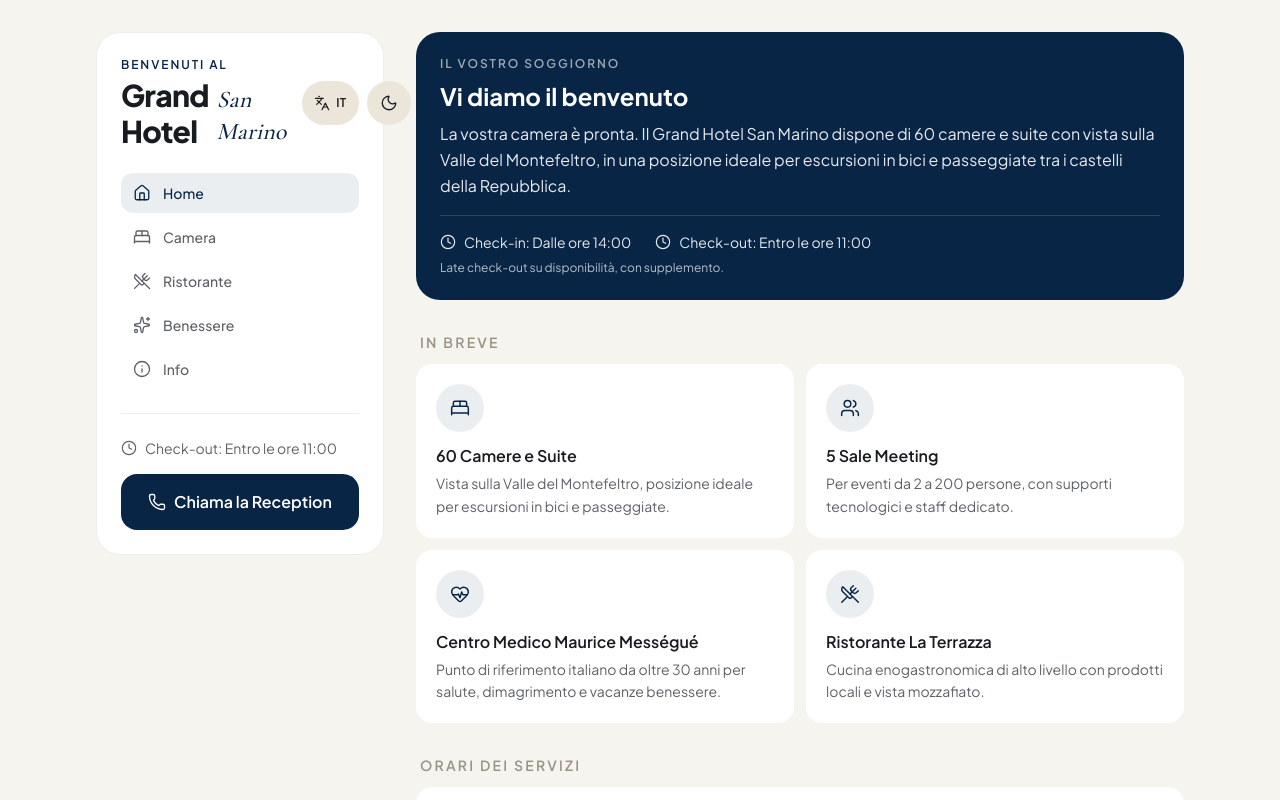
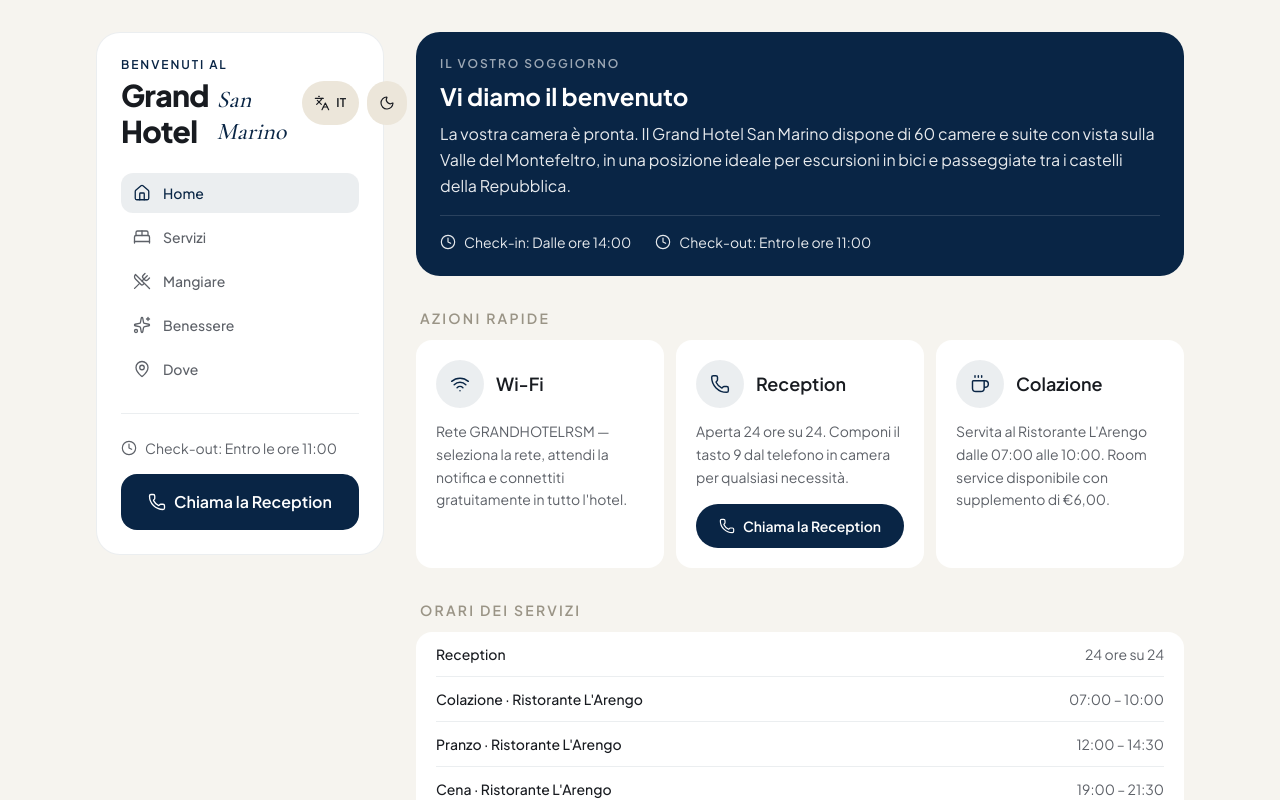
Before and after one commit to Delfinobeso/grand-hotel-sm, a Next.js app: page / in a window 1280 px wide. Shown: the top 800 px of the page. Built offline with nearby package versions, Linux system fonts and the light colour scheme.

Commit message:
Fix UX ospite: Home action-first, tab rinominati, toggle desktop, telefoni in chiaro

```diff
--- a/src/app/page.tsx
+++ b/src/app/page.tsx
@@ -11,7 +11,7 @@ import {
   BedDouble,
   UtensilsCrossed,
   Sparkles,
-  Info as InfoIcon,
+  MapPin as MapIcon,
   type LucideIcon,
 } from "lucide-react";
 import { content, type Lang, type HotelContent } from "@/lib/content";
@@ -29,7 +29,7 @@ const TABS: { key: TabKey; icon: LucideIcon }[] = [
   { key: "room", icon: BedDouble },
   { key: "dining", icon: UtensilsCrossed },
   { key: "wellness", icon: Sparkles },
-  { key: "info", icon: InfoIcon },
+  { key: "info", icon: MapIcon },
 ];
 
 function ReceptionButton({ t }: { t: HotelContent }) {
@@ -118,11 +118,11 @@ export default function Home() {
                 </span>
               </h1>
             </div>
-            <div className="flex shrink-0 items-center gap-2">
+            <div className="flex shrink-0 flex-col items-end gap-2 sm:flex-row sm:items-center">
               <button
                 onClick={toggleLang}
                 aria-label={t.common.languageLabel}
-                className="flex h-11 items-center gap-1.5 rounded-full bg-[var(--color-surface-muted)] px-3 text-xs font-semibold uppercase tracking-wide text-[var(--color-text)] transition-all duration-200 ease-out hover:bg-[var(--color-border)] active:scale-90"
+                className="flex h-11 items-center gap-1.5 rounded-full bg-[var(--color-surface-muted)] px-3 text-xs font-semibold uppercase tracking-wide text-[var(--color-text)] transition-all duration-200 ease-out hover:bg-[var(--color-border)] active:scale-90 w-full justify-center sm:w-auto"
               >
                 <Languages size={16} strokeWidth={1.75} />
                 {lang}
@@ -130,9 +130,10 @@ export default function Home() {
               <button
                 onClick={toggleTheme}
                 aria-label="Cambia tema"
-                className="flex h-11 w-11 shrink-0 items-center justify-center rounded-full bg-[var(--color-surface-muted)] text-[var(--color-text)] transition-all duration-200 ease-out hover:scale-105 hover:bg-[var(--color-border)] active:scale-90"
+                className="flex h-11 w-full items-center justify-center gap-1.5 rounded-full bg-[var(--color-surface-muted)] px-3 text-xs font-medium text-[var(--color-text)] transition-all duration-200 ease-out hover:scale-105 hover:bg-[var(--color-border)] active:scale-90 sm:w-auto"
               >
-                {theme === "light" ? <Moon size={18} strokeWidth={1.75} /> : <Sun size={18} strokeWidth={1.75} />}
+                {theme === "light" ? <Moon size={16} strokeWidth={1.75} /> : <Sun size={16} strokeWidth={1.75} />}
+                <span className="sm:hidden">{theme === "light" ? "Dark" : "Light"}</span>
               </button>
             </div>
           </div>
--- a/src/components/sections/HomeSection.tsx
+++ b/src/components/sections/HomeSection.tsx
@@ -1,10 +1,11 @@
 "use client";
 
-import { BedDouble, Users, HeartPulse, UtensilsCrossed, Clock } from "lucide-react";
+import { BedDouble, Users, HeartPulse, UtensilsCrossed, Clock, Wifi, Phone, Coffee, ArrowRight } from "lucide-react";
 import type { HotelContent } from "@/lib/content";
 import { SectionLabel, HighlightCard, HoursTable } from "@/components/ui";
+import { HOTEL } from "@/lib/hotel";
 
-const HIGHLIGHT_ICONS = [BedDouble, Users, HeartPulse, UtensilsCrossed];
+const HIGHLIGHT_ICONS = [Wifi, Phone, Coffee];
 
 export function HomeSection({ t }: { t: HotelContent }) {
   return (
@@ -24,15 +25,34 @@ export function HomeSection({ t }: { t: HotelContent }) {
             {t.home.checkOut.label}: {t.home.checkOut.value}
           </span>
         </div>
-        <p className="mt-2 text-xs opacity-70">{t.home.lateCheckout}</p>
       </section>
 
-      {/* ── IN BREVE ── */}
+      {/* ── AZIONI RAPIDE ── */}
       <section>
         <SectionLabel>{t.home.highlightsLabel}</SectionLabel>
-        <div className="grid grid-cols-1 gap-2 sm:grid-cols-2 lg:gap-3">
+        <div className="grid grid-cols-1 gap-2 sm:grid-cols-2 lg:grid-cols-3 lg:gap-3">
           {t.home.highlights.map((highlight, i) => (
-            <HighlightCard key={highlight.title} icon={HIGHLIGHT_ICONS[i]} title={highlight.title} body={highlight.body} />
+            <div key={highlight.title} className="group flex flex-col gap-3 rounded-2xl bg-[var(--color-surface)] p-4 transition-all duration-200 hover:bg-[var(--color-surface-muted)] lg:p-5">
+              <div className="flex items-center gap-3">
+                <span className="flex h-11 w-11 shrink-0 items-center justify-center rounded-full bg-[var(--color-accent-soft)] text-[var(--color-accent)] lg:h-12 lg:w-12">
+                  {(() => {
+                    const Icon = HIGHLIGHT_ICONS[i];
+                    return <Icon size={20} strokeWidth={1.75} />;
+                  })()}
+                </span>
+                <p className="text-base font-semibold text-[var(--color-text)] lg:text-lg">{highlight.title}</p>
+              </div>
+              <p className="text-sm leading-relaxed text-[var(--color-text-secondary)]">{highlight.body}</p>
+              {i === 1 && (
+                <a
+                  href={HOTEL.phoneHref}
+                  className="mt-1 inline-flex h-11 items-center justify-center gap-2 rounded-full bg-[var(--color-accent)] px-4 text-sm font-semibold text-[var(--color-on-accent)] transition-[transform,opacity] duration-200 ease-out hover:opacity-90 active:scale-[0.97]"
+                >
+                  <Phone size={16} strokeWidth={1.75} />
+                  {t.common.receptionCta}
+                </a>
+              )}
+            </div>
           ))}
         </div>
       </section>
--- a/src/lib/content.ts
+++ b/src/lib/content.ts
@@ -170,10 +170,10 @@ const TV_CHANNELS = [
 const it: HotelContent = {
   nav: {
     home: "Home",
-    room: "Camera",
-    dining: "Ristorante",
+    room: "Servizi",
+    dining: "Mangiare",
     wellness: "Benessere",
-    info: "Info",
+    info: "Dove",
   },
   common: {
     receptionCta: "Chiama la Reception",
@@ -207,23 +207,19 @@ const it: HotelContent = {
     checkIn: { label: "Check-in", value: "Dalle ore 14:00" },
     checkOut: { label: "Check-out", value: "Entro le ore 11:00" },
     lateCheckout: "Late check-out su disponibilità, con supplemento.",
-    highlightsLabel: "In breve",
+    highlightsLabel: "Azioni rapide",
     highlights: [
       {
-        title: "60 Camere e Suite",
-        body: "Vista sulla Valle del Montefeltro, posizione ideale per escursioni in bici e passeggiate.",
+        title: "Wi-Fi",
+        body: "Rete GRANDHOTELRSM — seleziona la rete, attendi la notifica e connettiti gratuitamente in tutto l'hotel.",
       },
       {
-        title: "5 Sale Meeting",
-        body: "Per eventi da 2 a 200 persone, con supporti tecnologici e staff dedicato.",
+        title: "Reception",
+        body: "Aperta 24 ore su 24. Componi il tasto 9 dal telefono in camera per qualsiasi necessità.",
       },
       {
-        title: "Centro Medico Maurice Mességué",
-        body: "Punto di riferimento italiano da oltre 30 anni per salute, dimagrimento e vacanze benessere.",
-      },
-      {
-        title: "Ristorante La Terrazza",
-        body: "Cucina enogastronomica di alto livello con prodotti locali e vista mozzafiato.",
+        title: "Colazione",
+        body: "Servita al Ristorante L'Arengo dalle 07:00 alle 10:00. Room service disponibile con supplemento di €6,00.",
       },
     ],
     hoursLabel: "Orari dei servizi",
@@ -459,10 +455,10 @@ const it: HotelContent = {
 const en: HotelContent = {
   nav: {
     home: "Home",
-    room: "Room",
-    dining: "Dining",
+    room: "Services",
+    dining: "Food",
     wellness: "Wellness",
-    info: "Info",
+    info: "Dove",
   },
   common: {
     receptionCta: "Call Reception",
@@ -496,7 +492,7 @@ const en: HotelContent = {
     checkIn: { label: "Check-in", value: "From 2:00 PM" },
     checkOut: { label: "Check-out", value: "By 11:00 AM" },
     lateCheckout: "Late check-out subject to availability, with a supplement.",
-    highlightsLabel: "At a glance",
+    highlightsLabel: "Quick actions",
     highlights: [
       {
         title: "60 Rooms & Suites",
```
